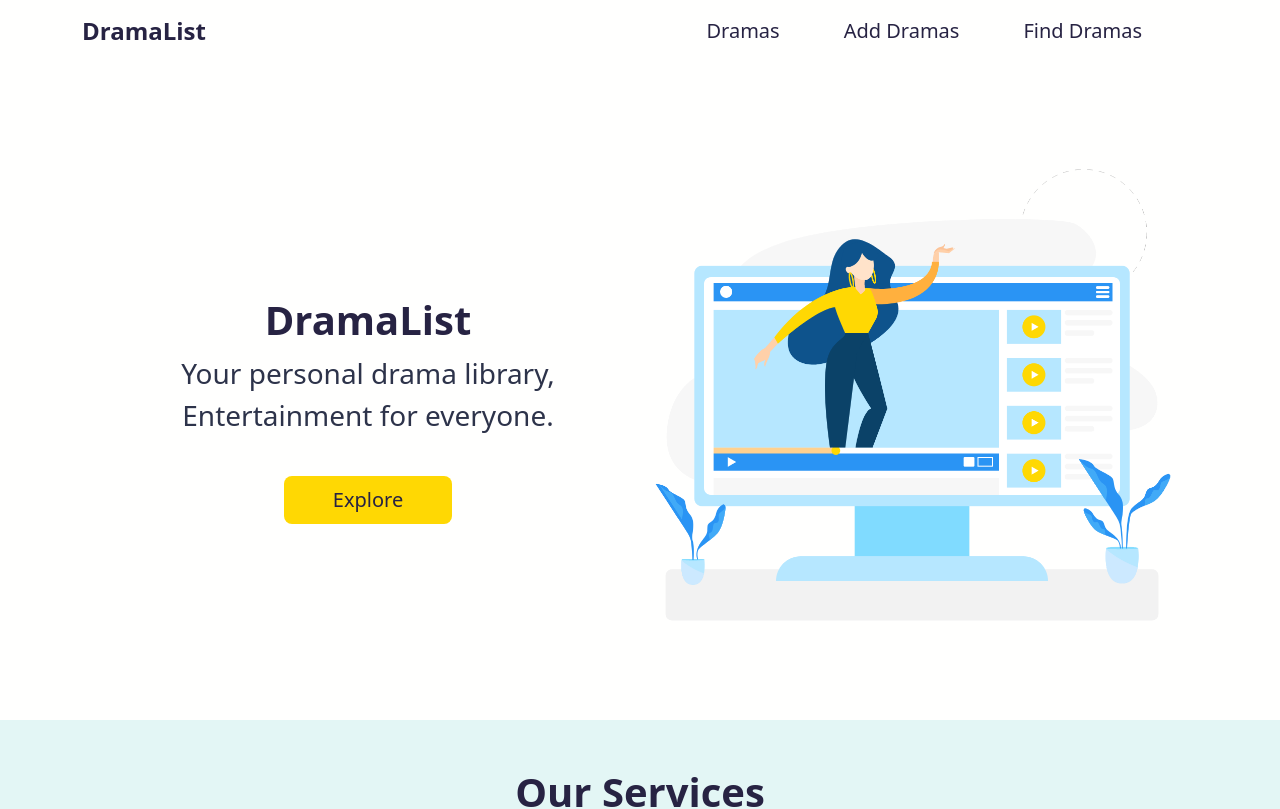
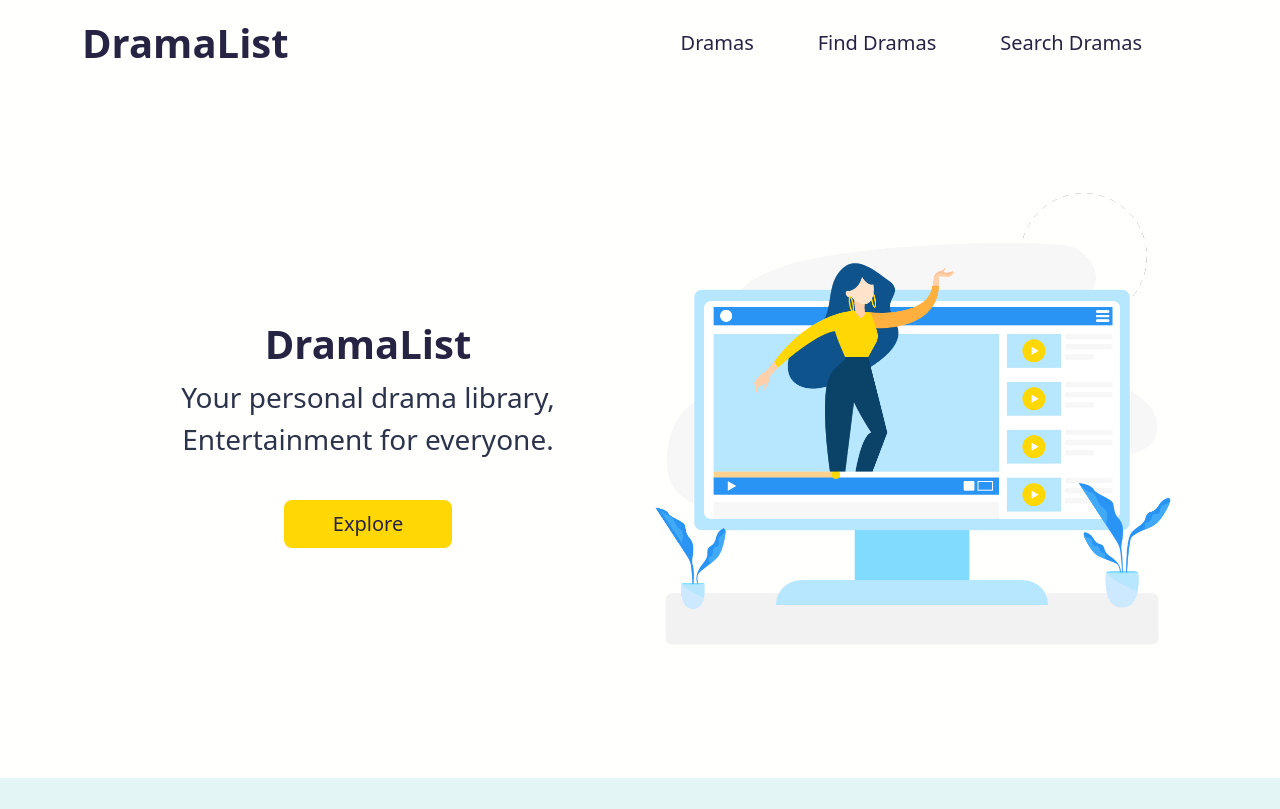
Before and after one commit to RamandeepVandal/mern-dramalist-app, a React (Vite) app in the folder client/: page / in a window 1280 px wide. Shown: the top 809 px of the page. Built offline with nearby package versions, Linux system fonts and the light colour scheme.

Commit message:
Removed add dramas link, added search dramas link

```diff
--- a/client/src/components/Header.jsx
+++ b/client/src/components/Header.jsx
@@ -8,13 +8,13 @@ export const Header = () => {
   const navigate = useNavigate();
   const handleClick = () => navigate("/");
   const handleClickDrama = () => navigate("/drama");
-  const handelClickAddDramas = () => navigate("/add");
   const handleClickFindDramas = () => navigate("/find")
+  const handleClickSearchDramas = () => navigate("/search")
 
   return (
     <Navbar collapseOnSelect expand="lg" variant="light">
       <Container>
-        <Navbar.Brand className="nav-brand fs-4 nav-text" onClick={handleClick}>
+        <Navbar.Brand className="nav-brand fs-1 nav-text" onClick={handleClick}>
           DramaList
         </Navbar.Brand>
         <Navbar.Toggle aria-controls="basic-navbar-nav" />
@@ -23,11 +23,11 @@ export const Header = () => {
             <Nav.Link className="me-5 fs-5 nav-text" onClick={handleClickDrama} >
               Dramas
             </Nav.Link>
-            <Nav.Link className="me-5 fs-5 nav-text" onClick={handelClickAddDramas}>
-              Add Dramas
-            </Nav.Link>
             <Nav.Link className="me-5 fs-5 nav-text" onClick={handleClickFindDramas}>
               Find Dramas
+            </Nav.Link>
+            <Nav.Link className="me-5 fs-5 nav-text" onClick={handleClickSearchDramas}>
+              Search Dramas
             </Nav.Link>
           </Nav>
         </Navbar.Collapse>
```
